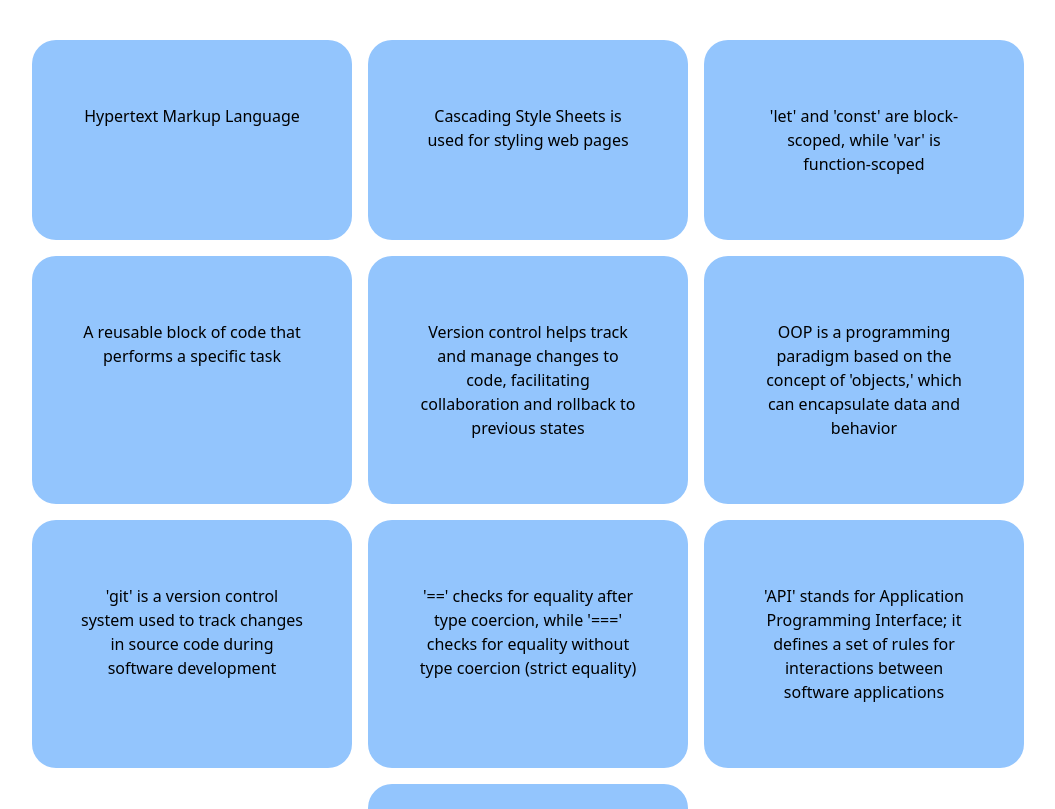
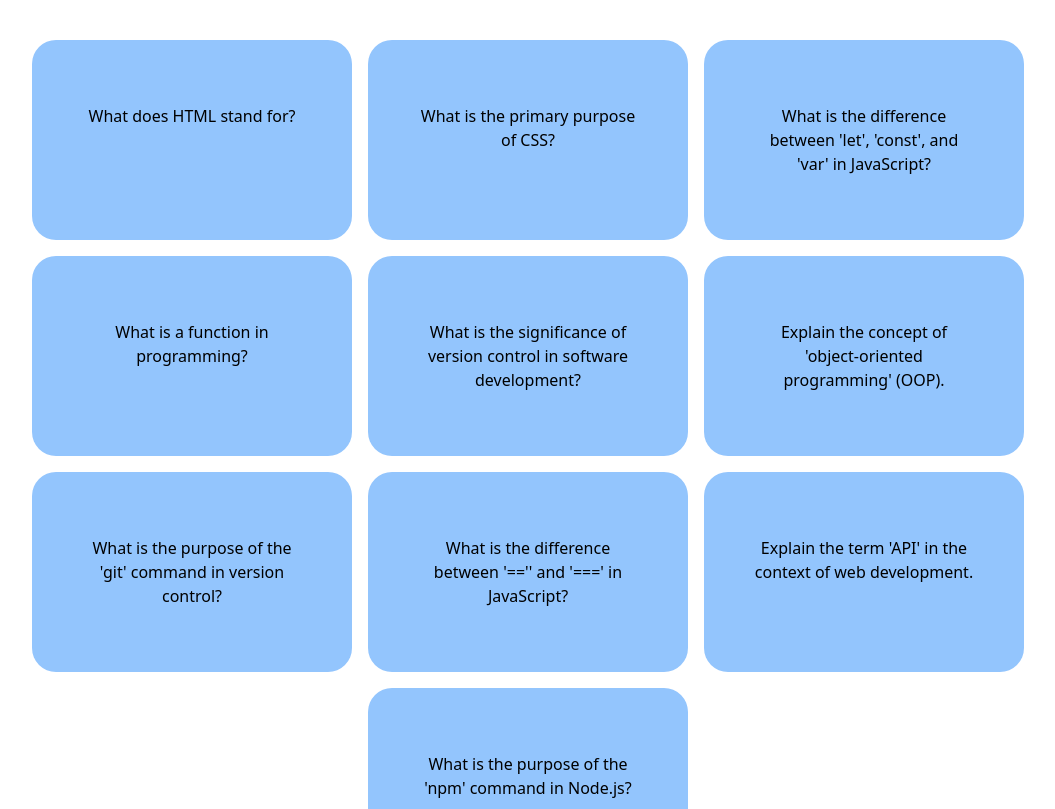
Before and after one commit to arentalb/react-practice-components, a React (Vite) app: page / in a window 1280 px wide. Shown: the top 809 px of the page, without its empty margins (112-1167 px from the left). Built offline with nearby package versions, Linux system fonts and the light colour scheme.

Commit message:
Completed

```diff
--- a/src/App.jsx
+++ b/src/App.jsx
@@ -1,11 +1,27 @@
 import { flashcards } from "./data.js";
 import { FlashCard } from "./FlashCard.jsx";
+import { useState } from "react";
 
 function App() {
+  const [shownIndex, setShownIndex] = useState(-1);
+
+  function handelToggle(index) {
+    if (index === shownIndex) {
+      setShownIndex(-1);
+      return;
+    }
+    setShownIndex(index);
+  }
+
   return (
     <div className={"flex flex-wrap gap-4 p-10 justify-center"}>
       {flashcards.map((flashcard) => (
-        <FlashCard flashcard={flashcard} key={flashcard.id} />
+        <FlashCard
+          flashcard={flashcard}
+          handelToggle={handelToggle}
+          showenIndex={shownIndex}
+          key={flashcard.id}
+        />
       ))}
     </div>
   );
--- a/src/FlashCard.jsx
+++ b/src/FlashCard.jsx
@@ -1,23 +1,15 @@
-import { useState } from "react";
-
-export function FlashCard({ flashcard }) {
-  const [isQuetionShowen, setIsQuetionShowen] = useState();
-
-  function handelToggle() {
-    setIsQuetionShowen(!isQuetionShowen);
-  }
-
+export function FlashCard({ flashcard, handelToggle, showenIndex }) {
   return (
     <div
-      onClick={handelToggle}
+      onClick={() => handelToggle(flashcard.id)}
       className={`${
-        isQuetionShowen ? "bg-red-300 " : "bg-blue-300 "
+        showenIndex === flashcard.id ? "bg-red-300 " : " bg-blue-300 "
       } px-12 py-16 w-80 rounded-3xl text-center`}
     >
-      {isQuetionShowen ? (
+      {showenIndex === flashcard.id ? (
+        <p>{flashcard.answer}</p>
+      ) : (
         <p>{flashcard.question}</p>
-      ) : (
-        <p>{flashcard.answer}</p>
       )}
     </div>
   );
```
